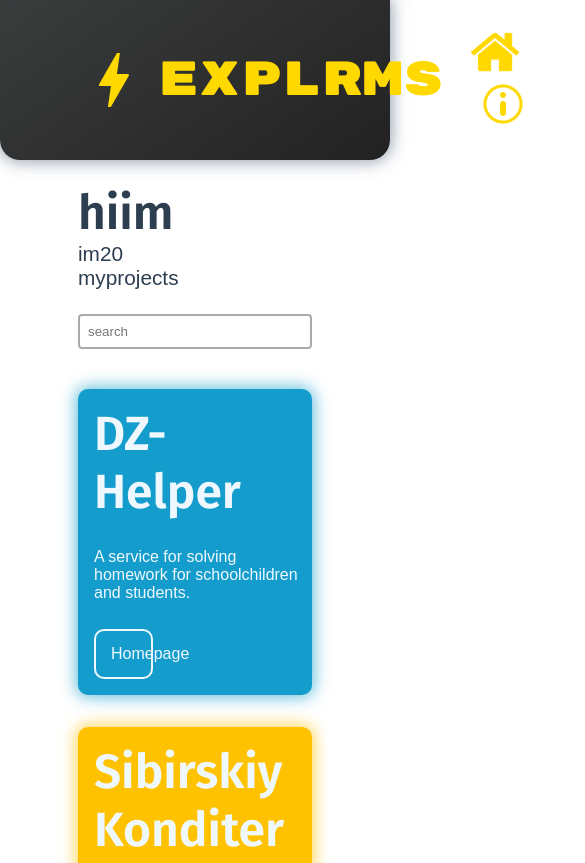
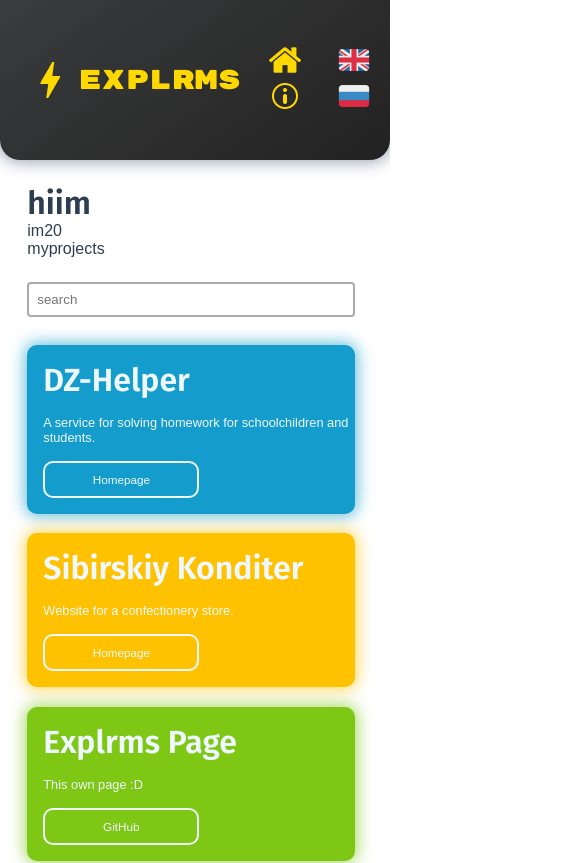
Before and after one commit to explrms/explrms-page, a Vue app: page / in a window 390 px wide. Shown: the top 863 px of the page, 585 px wide, since content can reach past the window. Built offline with nearby package versions, Linux system fonts and the light colour scheme.

Commit message:
Fix css for mobile devices.

```diff
--- a/src/components/CHeader.vue
+++ b/src/components/CHeader.vue
@@ -6,7 +6,7 @@
         <img class="router-link-img" src="../assets/img/home-icon.png" alt="home">
       </router-link>
       <router-link class="router-link" to="/about">
-        <img class="router-link-img" style="padding-left: 1rem" src="../assets/img/info-icon.png" alt="about">
+        <img class="router-link-img" src="../assets/img/info-icon.png" alt="about">
       </router-link>
     </div>
     <LocaleSwitcher/>
@@ -53,4 +53,19 @@ export default {
 .nav-menu {
   padding-left: 5vw;
 }
+@media screen and (max-width: 1000px) {
+  .header-text {
+    padding-left: 3vw;
+    font-size: 7vw;
+    margin-left: 4vw;
+  }
+  .header-logo {
+    padding-left: 5vw;
+    margin-left: 2vw;
+    transform: scale(2);
+  }
+  .router-link-img {
+    width: 2rem;
+  }
+}
 </style>
--- a/src/components/CProjects.vue
+++ b/src/components/CProjects.vue
@@ -110,4 +110,26 @@ export default {
 .align-left {
   text-align: left;
 }
+@media screen and (max-width: 1000px) {
+  .queryInput {
+    width: 84vw;
+  }
+  .projectItem {
+    width: 84vw;
+    margin-top: 5vw;
+  }
+  .projectName {
+    font-size: 2rem;
+  }
+  .projectDescription {
+    padding-top: 1rem;
+    padding-bottom: 1rem;
+    font-size: 0.8rem;
+  }
+  .projectItem button {
+    width: 40vw;
+    padding: 10px 8px;
+    font-size: 3vw;
+  }
+}
 </style>
--- a/src/components/LocaleSwitcher.vue
+++ b/src/components/LocaleSwitcher.vue
@@ -45,4 +45,12 @@ li {
   width:3.5rem;
   cursor: pointer;
 }
+@media screen and (max-width: 1000px) {
+  .locales {
+    padding-left: 5vw;
+  }
+  .locales_flag {
+    width:2rem;
+  }
+}
 </style>
--- a/src/views/About.vue
+++ b/src/views/About.vue
@@ -188,5 +188,31 @@ body {
   background-color: #0077FF;
   color: #ffffff;
 }
+@media screen and (max-width: 1000px) {
+  .title {
+    font-size: 5vw;
+  }
+  .about {
+    padding-left: 5vw;
+    padding-right: 5vw;
+  }
+  .wrapper .icon {
+    position: relative;
+    background-color: #ffffff;
+    border-radius: 50%;
+    padding: 15px;
+    margin: 10px;
+    width: 9vw;
+    height: 9vw;
+    font-size: 5vw;
+    display: flex;
+    justify-content: center;
+    align-items: center;
+    flex-direction: column;
+    box-shadow: 0 10px 10px rgba(0, 0, 0, 0.1);
+    cursor: pointer;
+    transition: all 0.2s cubic-bezier(0.68, -0.55, 0.265, 1.55);
+  }
+}
 
 </style>
--- a/src/views/Home.vue
+++ b/src/views/Home.vue
@@ -50,5 +50,17 @@ export default {
   font-size: 1.3rem;
   text-align: left;
 }
-
+@media screen and (max-width: 1000px) {
+  .title {
+    font-size: 2rem;
+    text-align: left;
+  }
+  .home {
+    padding-left: 7vw;
+    padding-right: 7vw;
+  }
+  .text {
+    font-size: 1rem;
+  }
+}
 </style>
```
